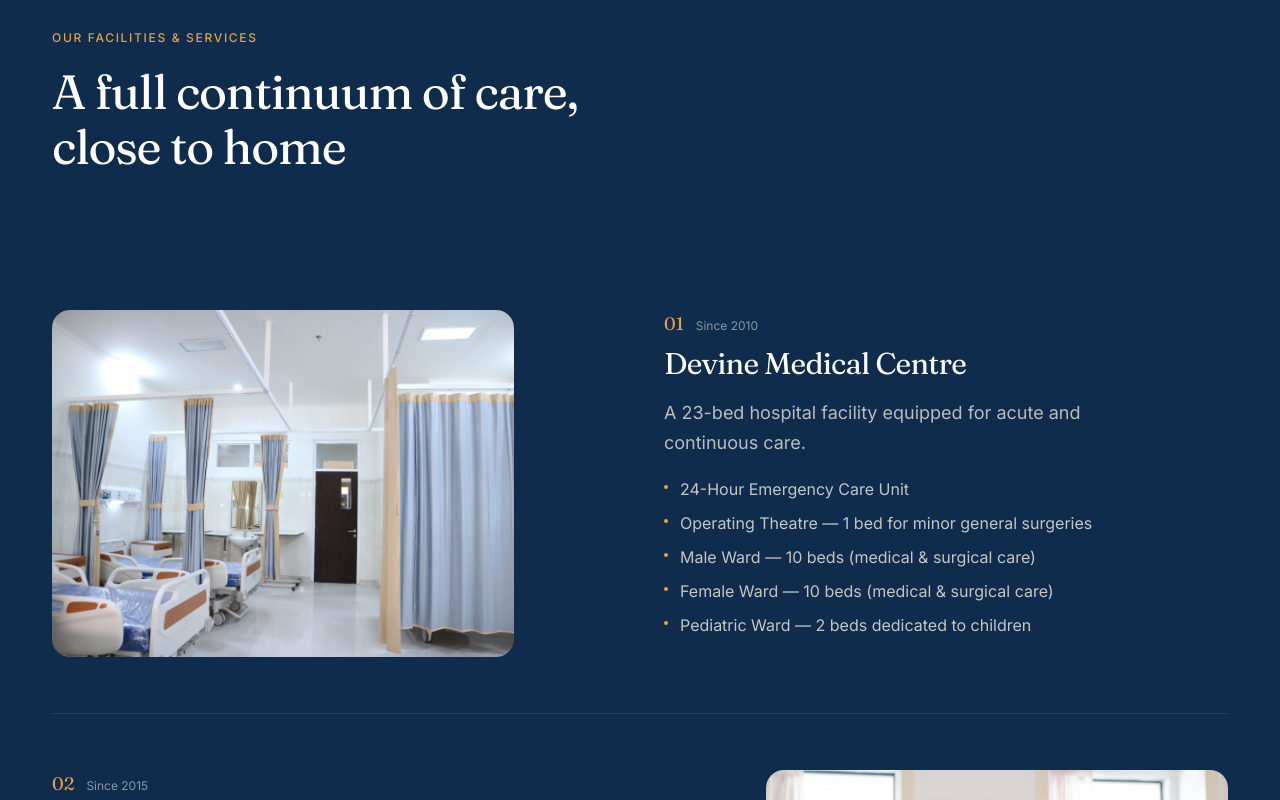
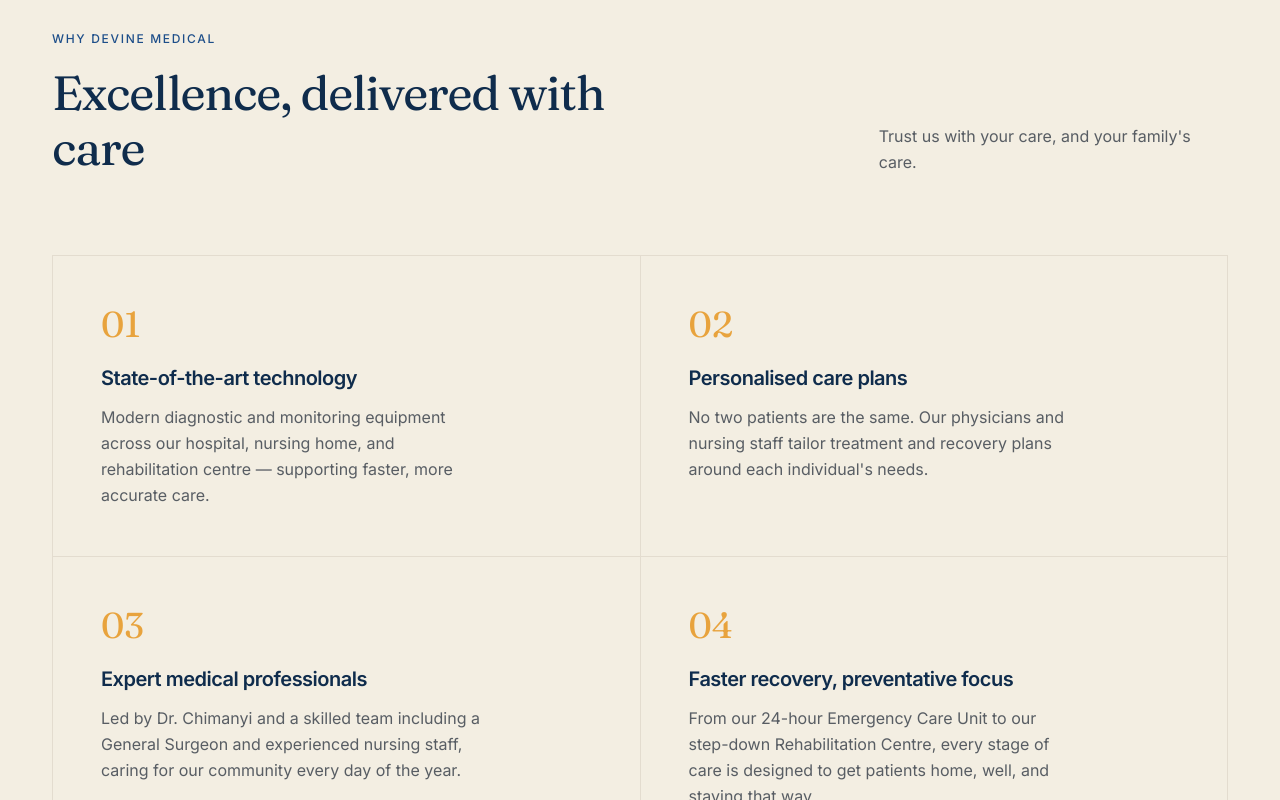
Before and after one commit to lilcuz03/Devine-Medical-Group, a Next.js app: page / in a window 1280 px wide. Shown: the part 1920-2720 px from the top of the page. Built offline with nearby package versions, Linux system fonts and the light colour scheme.

Commit message:
Update homepage content

```diff
--- a/app/page.tsx
+++ b/app/page.tsx
@@ -6,6 +6,7 @@
 import LocationMap from "@/components/LocationMap";
 import FAQ from "@/components/FAQ";
 import Testimonials from "@/components/Testimonials";
+import WhyDevine from "@/components/WhyDevine";
 export const metadata: Metadata = {
   title: "Home",
   description:
@@ -20,8 +21,9 @@
     <>
       <Hero />
       <About />
+      <WhyDevine />
       <Facilities />
-      <Testimonials />
+      {/* <Testimonials /> */}
       <Contact />
       <FAQ />
       <LocationMap />
--- /dev/null
+++ b/components/WhyDevine.tsx
@@ -0,0 +1,104 @@
+"use client";
+
+import { motion } from "framer-motion";
+
+const reasons = [
+  {
+    number: "01",
+    title: "State-of-the-art technology",
+    description:
+      "Modern diagnostic and monitoring equipment across our hospital, nursing home, and rehabilitation centre — supporting faster, more accurate care.",
+  },
+  {
+    number: "02",
+    title: "Personalised care plans",
+    description:
+      "No two patients are the same. Our physicians and nursing staff tailor treatment and recovery plans around each individual's needs.",
+  },
+  {
+    number: "03",
+    title: "Expert medical professionals",
+    description:
+      "Led by Dr. Chimanyi and a skilled team including a General Surgeon and experienced nursing staff, caring for our community every day of the year.",
+  },
+  {
+    number: "04",
+    title: "Faster recovery, preventative focus",
+    description:
+      "From our 24-hour Emergency Care Unit to our step-down Rehabilitation Centre, every stage of care is designed to get patients home, well, and staying that way.",
+  },
+];
+
+export default function WhyDevine() {
+  return (
+    <section
+      aria-labelledby="why-heading"
+      className="py-16 sm:py-24 lg:py-32 bg-[#F3EEE2] border-t border-[#E3DCCF]"
+    >
+      <div className="max-w-[1240px] mx-auto px-5 sm:px-8">
+        <div className="grid lg:grid-cols-12 gap-10 lg:gap-16 mb-14 sm:mb-20">
+          <motion.div
+            initial={{ opacity: 0, y: 20 }}
+            whileInView={{ opacity: 1, y: 0 }}
+            viewport={{ once: true, amount: 0.3 }}
+            transition={{ duration: 0.6, ease: "easeOut" }}
+            className="lg:col-span-7"
+          >
+            <span className="text-xs font-medium uppercase tracking-[0.14em] text-[#1D4E89]">
+              Why Devine Medical
+            </span>
+            <h2
+              id="why-heading"
+              className="mt-4 font-serif text-[#0F2C4C] text-[32px] sm:text-[40px] lg:text-[48px] leading-[1.15] tracking-tight max-w-[560px]"
+              style={{ fontFamily: "var(--font-fraunces)" }}
+            >
+              Excellence, delivered with care
+            </h2>
+          </motion.div>
+
+          <motion.div
+            initial={{ opacity: 0, y: 20 }}
+            whileInView={{ opacity: 1, y: 0 }}
+            viewport={{ once: true, amount: 0.3 }}
+            transition={{ duration: 0.6, delay: 0.1, ease: "easeOut" }}
+            className="lg:col-span-4 lg:col-start-9 flex items-end"
+          >
+            <p className="text-[#161F2E]/70 text-base leading-relaxed">
+              Trust us with your care, and your family&apos;s care.
+            </p>
+          </motion.div>
+        </div>
+
+        <div className="grid sm:grid-cols-2 border-t border-l border-[#E3DCCF]">
+          {reasons.map((reason, i) => (
+            <motion.div
+              key={reason.number}
+              initial={{ opacity: 0, y: 24 }}
+              whileInView={{ opacity: 1, y: 0 }}
+              viewport={{ once: true, amount: 0.3 }}
+              transition={{
+                duration: 0.6,
+                delay: (i % 2) * 0.1,
+                ease: "easeOut",
+              }}
+              className="border-r border-b border-[#E3DCCF] p-8 sm:p-10 lg:p-12 group"
+            >
+              <span
+                className="font-serif text-[#E8A33D] text-3xl sm:text-4xl inline-block transition-transform duration-300 group-hover:-translate-y-1"
+                style={{ fontFamily: "var(--font-fraunces)" }}
+              >
+                {reason.number}
+              </span>
+              <h3 className="mt-5 text-lg sm:text-xl font-semibold text-[#0F2C4C] tracking-tight">
+                {reason.title}
+              </h3>
+              <p className="mt-3 text-[#161F2E]/70 text-sm sm:text-base leading-relaxed max-w-[380px]">
+                {reason.description}
+              </p>
+            </motion.div>
+          ))}
+        </div>
+      </div>
+    </section>
+  );
+}
```
